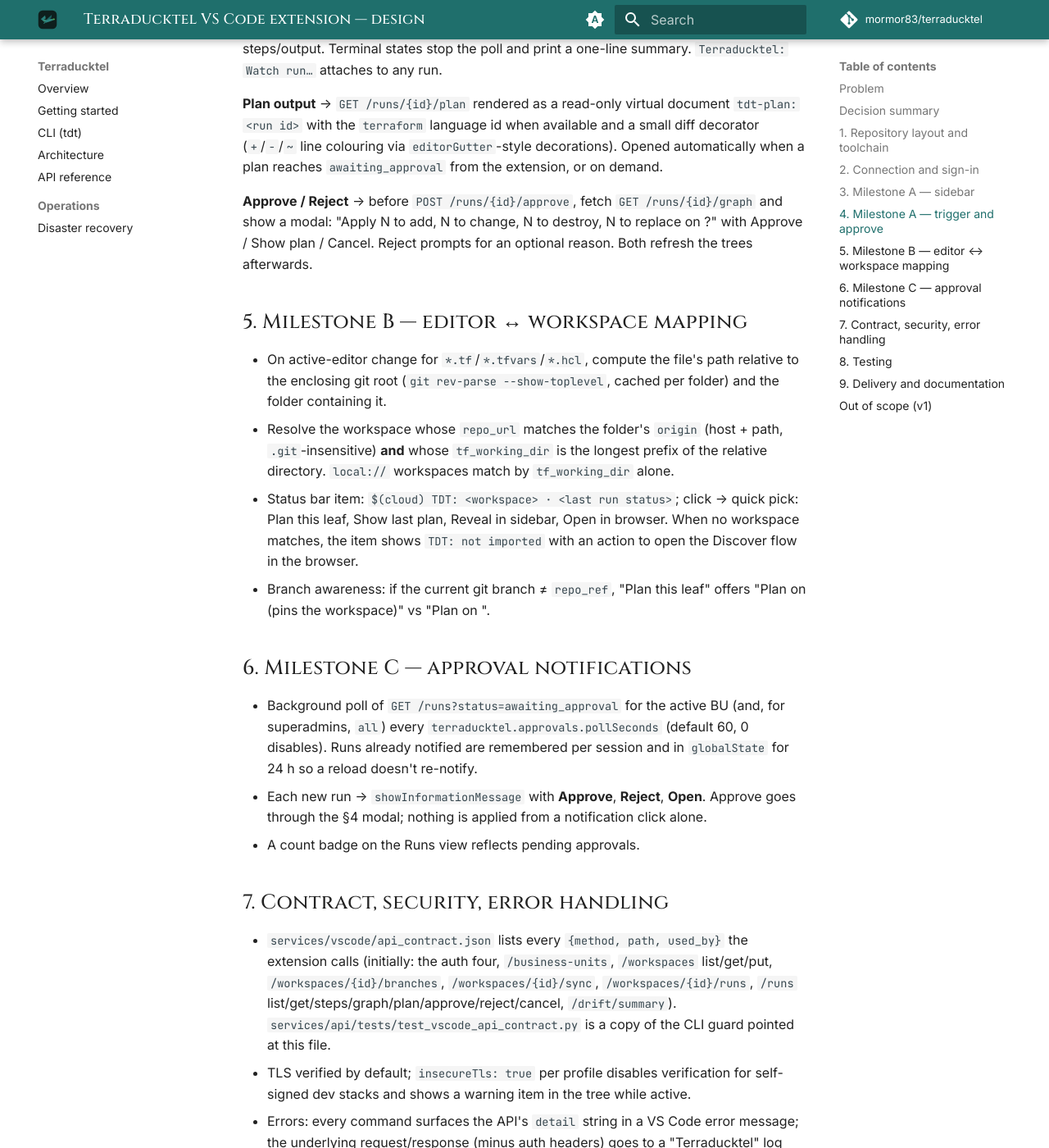
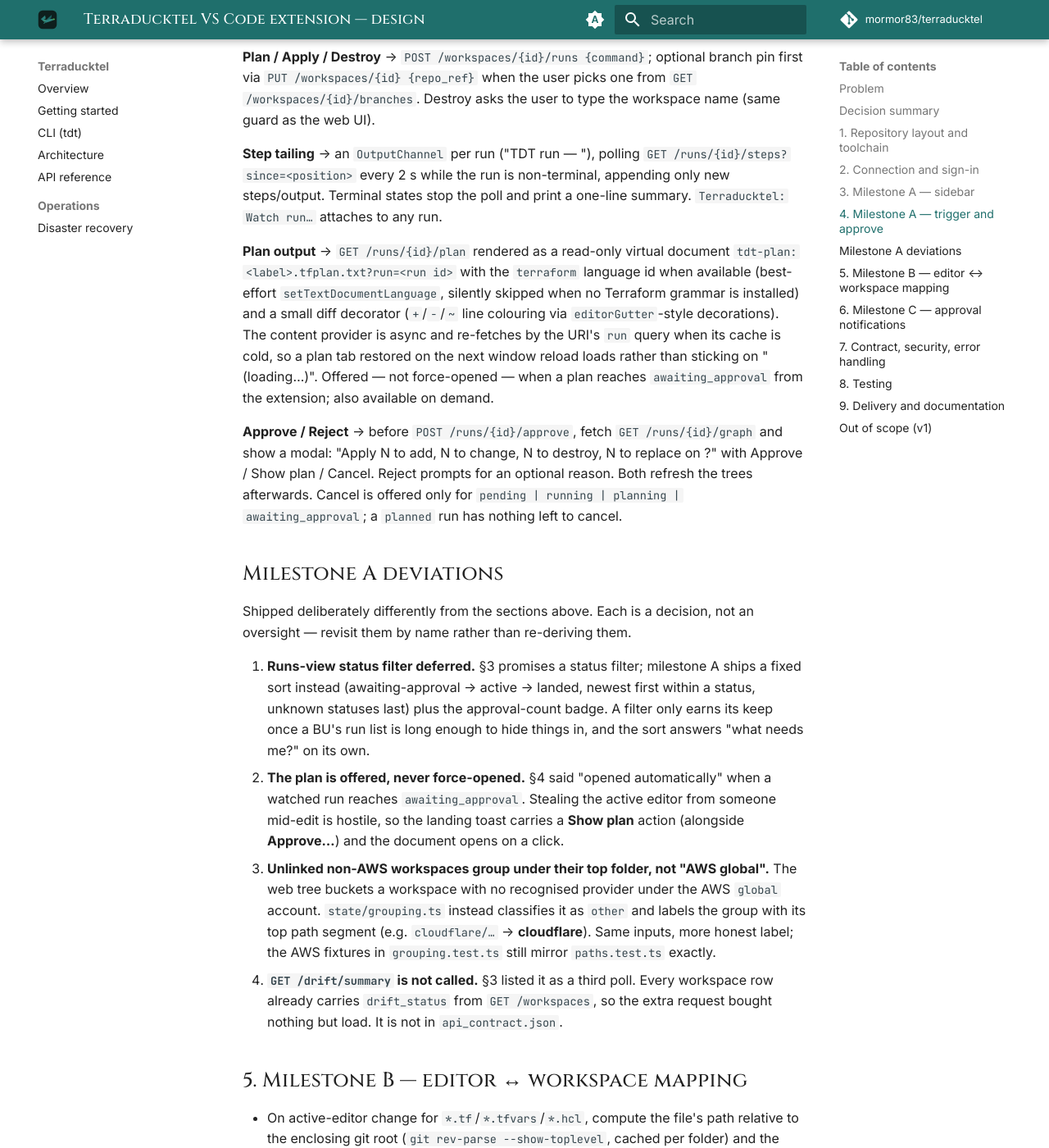
Before and after one commit to mormor83/terraducktel, an MkDocs documentation site: the page built from docs/superpowers/specs/2026-09-12-vscode-extension-design.md, in a window 1280 px wide and 1400 px high, scrolled down 3475 px. Shown: the whole window at 82% size. Built offline with MkDocs 1.6.1 and Material for MkDocs 9.7.7, drawn with Linux system fonts in a browser that asks for light colours; comment, search, counter and statistics services are not loaded; some of the changed text lies outside the part shown.

Commit message:
docs(spec): record the milestone A deviations from the VS Code design
Four places where the shipped extension deliberately differs from the design,
written down as decisions so nobody re-derives them from scratch: the runs
status filter is deferred in favour of a fixed sort plus the approval badge;
the plan is offered through the landing toast rather than stealing the active
editor; unlinked non-AWS workspaces group under their top path segment instead
of the web tree's "AWS global" bucket; and /drift/summary is not called at all
because GET /workspaces already carries drift_status.

Sections 3, 4 and 7 are brought back in line with the code while there: lazy
step children, double-gated polling, the plan URI's `run` query and its
best-effort terraform language id, the cancel-status set, and the fail-closed
auth rules the client now enforces.

Co-Authored-By: Claude Fable 5.1 <noreply@anthropic.com>
Claude-Session: https://claude.ai/code/session_01BkyJ78PBnhmi5cuoB5xHit

```diff
--- a/docs/superpowers/specs/2026-09-12-vscode-extension-design.md
+++ b/docs/superpowers/specs/2026-09-12-vscode-extension-design.md
@@ -111,13 +111,19 @@ tracked branch. Tooltip: id, `tf_working_dir`, repo, environment, tags.
 
 **Runs view** (`terraducktel.runs`) — recent runs for the BU, newest first,
 filterable by status (awaiting approval first). Each run expands to its steps
-with status icons.
+with status icons (`GET /runs/{id}/steps?include_output=false`, fetched lazily
+on expand and cached per run once the run reaches a terminal status). The
+status *filter* is deferred past milestone A — see the deviations below.
 
-**Data** — `state/store.ts` polls `GET /workspaces`, `GET /runs?limit=200`
-and `GET /drift/summary` every `terraducktel.refreshIntervalSeconds` (default
-30) while a view is visible, and on demand via a refresh button. One in-flight
-poll at a time; backs off to 5 minutes after three consecutive failures and
-shows a warning item at the top of the tree.
+**Data** — `state/store.ts` polls `GET /workspaces` and `GET /runs?limit=200`
+every `terraducktel.refreshIntervalSeconds` (default 30) while a view is
+visible, and on demand via a refresh button. One in-flight poll at a time;
+backs off to 5 minutes after three consecutive failures and shows a warning
+item at the top of the tree. Polling is gated twice over: the timer skips the
+network while neither view is visible (`Store.setActive`), and the store's
+client getter yields `undefined` while signed out, so a signed-out window is
+silent rather than issuing credential-less requests. Drift comes from each
+workspace's own `drift_status`; `GET /drift/summary` is not called.
 
 **Context menu actions** — workspace: Plan, Apply, Destroy, Set branch, Sync
 from repo, Open in browser, Copy id. Run: Show steps, Show plan, Approve,
@@ -138,15 +144,45 @@ non-terminal, appending only new steps/output. Terminal states stop the poll
 and print a one-line summary. `Terraducktel: Watch run…` attaches to any run.
 
 **Plan output** → `GET /runs/{id}/plan` rendered as a read-only virtual
-document `tdt-plan:<run id>` with the `terraform` language id when available
-and a small diff decorator (`+`/`-`/`~` line colouring via
-`editorGutter`-style decorations). Opened automatically when a plan reaches
-`awaiting_approval` from the extension, or on demand.
+document `tdt-plan:<label>.tfplan.txt?run=<run id>` with the `terraform`
+language id when available (best-effort `setTextDocumentLanguage`, silently
+skipped when no Terraform grammar is installed) and a small diff decorator
+(`+`/`-`/`~` line colouring via `editorGutter`-style decorations). The content
+provider is async and re-fetches by the URI's `run` query when its cache is
+cold, so a plan tab restored on the next window reload loads rather than
+sticking on "(loading…)". Offered — not force-opened — when a plan reaches
+`awaiting_approval` from the extension; also available on demand.
 
 **Approve / Reject** → before `POST /runs/{id}/approve`, fetch
 `GET /runs/{id}/graph` and show a modal: "Apply N to add, N to change, N to
 destroy, N to replace on <workspace>?" with Approve / Show plan / Cancel.
 Reject prompts for an optional reason. Both refresh the trees afterwards.
+Cancel is offered only for `pending | running | planning | awaiting_approval`;
+a `planned` run has nothing left to cancel.
+
+## Milestone A deviations
+
+Shipped deliberately differently from the sections above. Each is a decision,
+not an oversight — revisit them by name rather than re-deriving them.
+
+1. **Runs-view status filter deferred.** §3 promises a status filter; milestone
+   A ships a fixed sort instead (awaiting-approval → active → landed, newest
+   first within a status, unknown statuses last) plus the approval-count badge.
+   A filter only earns its keep once a BU's run list is long enough to hide
+   things in, and the sort answers "what needs me?" on its own.
+2. **The plan is offered, never force-opened.** §4 said "opened automatically"
+   when a watched run reaches `awaiting_approval`. Stealing the active editor
+   from someone mid-edit is hostile, so the landing toast carries a **Show
+   plan** action (alongside **Approve…**) and the document opens on a click.
+3. **Unlinked non-AWS workspaces group under their top folder, not "AWS
+   global".** The web tree buckets a workspace with no recognised provider
+   under the AWS `global` account. `state/grouping.ts` instead classifies it as
+   `other` and labels the group with its top path segment (e.g.
+   `cloudflare/…` → **cloudflare**). Same inputs, more honest label; the AWS
+   fixtures in `grouping.test.ts` still mirror `paths.test.ts` exactly.
+4. **`GET /drift/summary` is not called.** §3 listed it as a third poll. Every
+   workspace row already carries `drift_status` from `GET /workspaces`, so the
+   extra request bought nothing but load. It is not in `api_contract.json`.
 
 ## 5. Milestone B — editor ↔ workspace mapping
 
@@ -178,11 +214,20 @@ Reject prompts for an optional reason. Both refresh the trees afterwards.
 ## 7. Contract, security, error handling
 
 - `services/vscode/api_contract.json` lists every `{method, path, used_by}`
-  the extension calls (initially: the auth four, `/business-units`,
-  `/workspaces` list/get/put, `/workspaces/{id}/branches`, `/workspaces/{id}/sync`,
-  `/workspaces/{id}/runs`, `/runs` list/get/steps/graph/plan/approve/reject/cancel,
-  `/drift/summary`). `services/api/tests/test_vscode_api_contract.py` is a
-  copy of the CLI guard pointed at this file.
+  the extension calls — the auth four, `/business-units`, `/workspaces`
+  list/put, `/workspaces/{id}/branches`, `/workspaces/{id}/sync`,
+  `/workspaces/{id}/runs`, `/runs` list/get/steps/graph/plan/approve/reject/cancel.
+  `services/api/tests/test_vscode_api_contract.py` is a copy of the CLI guard
+  pointed at this file. The file is the *used* surface, not a wish list: the
+  single-workspace `GET /workspaces/{id}` and `/drift/summary` are both absent
+  because nothing calls them (the list response carries everything the tree
+  renders).
+- A request with no credential at all never reaches the network: the client
+  throws `ApiError(401, "Not signed in")` before sending, so a poll that fires
+  while signed out cannot trip the refresh-then-sign-out path. A refresh that
+  fails *transiently* (network, timeout, 5xx) is rethrown and fails only the
+  original request; only a 4xx rejection of the refresh token deletes the
+  stored credential and signs the session out.
 - TLS verified by default; `insecureTls: true` per profile disables
   verification for self-signed dev stacks and shows a warning item in the
   tree while active.
```
